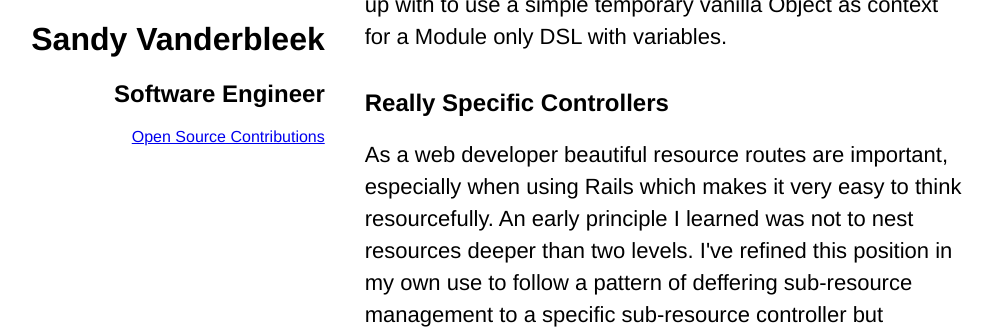
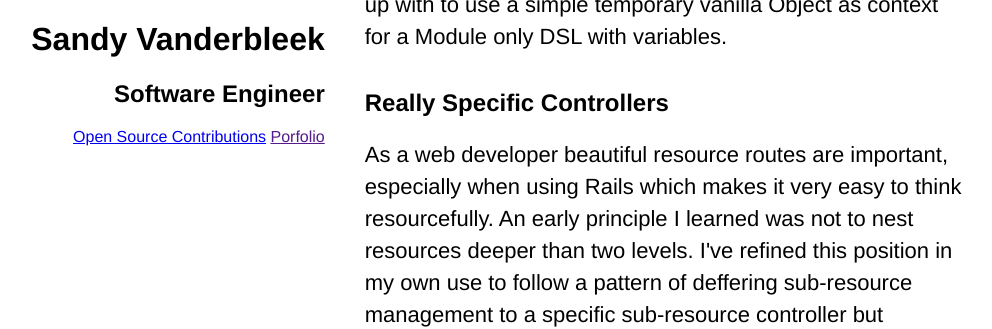
Before and after one commit to svanderbleek/svanderbleek.github.com, a Jekyll site: the page built from index.html, in a window 1280 px wide, cut to the strip 232-693 px from the top of the page. Shown: the top 329 px of the strip, without its empty margins (152-1144 px from the left). Built offline with Jekyll 4.4.1, drawn with Linux system fonts in a browser that asks for light colours.

Commit message:
Update blog.html

```diff
--- a/_layouts/blog.html
+++ b/_layouts/blog.html
@@ -17,6 +17,8 @@
         <h2 class="author-title">Software Engineer</h2>
         <a class="author-link"
           href="//github.com/svanderbleek?tab=activity">Open Source Contributions</a>
+        <a class="author-link"
+          href="">Porfolio</a>
       </div>
       <div class="blog-content">
         {{ content }}
```
